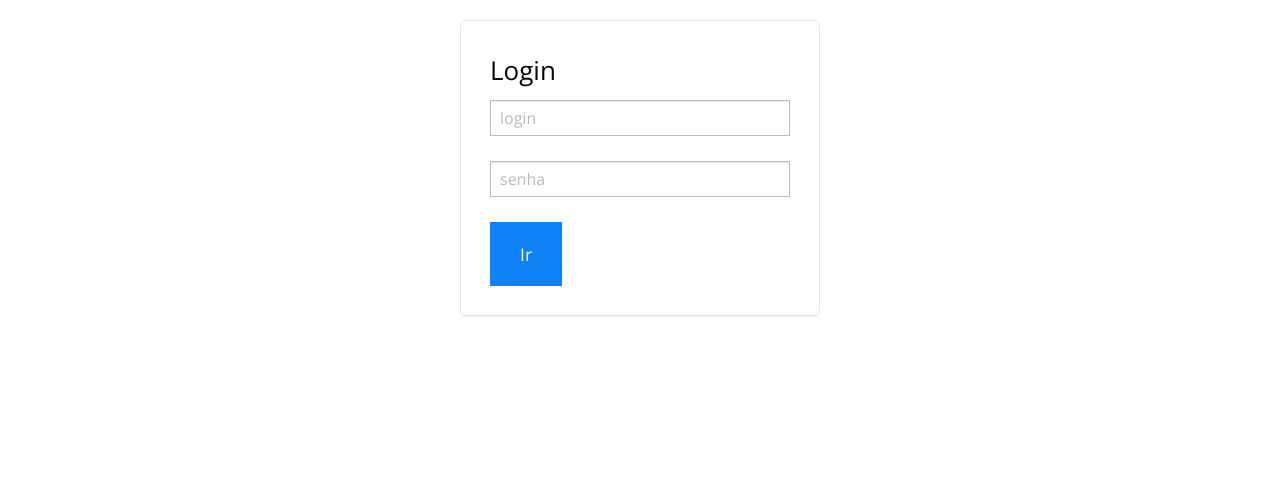
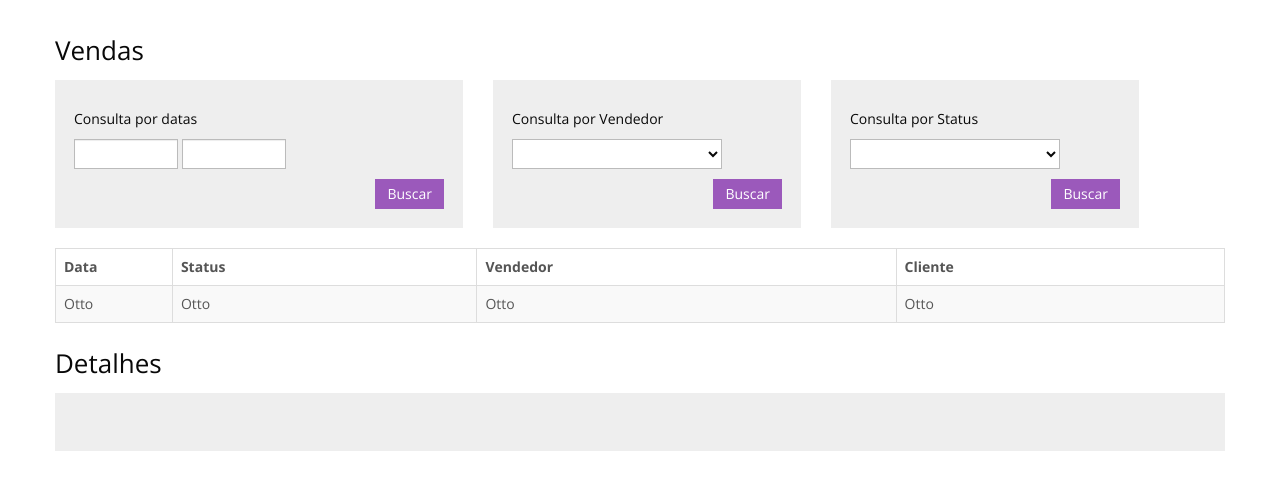
Before and after one commit to thedude66/livro-restful, a PHP site: page /index.php?go=vendasAdmin in a window 1280 px wide. Shown: the part 52-542 px from the top of the page. Run offline with PHP 8.4, Linux system fonts and the light colour scheme; lists and menus that the app fills with data are empty.

Commit message:
Tela de admin de Vendas
Desenho básico da tela, precisa criar o pdv primeiro

```diff
--- a/sistema-vendas-jquery/index.php
+++ b/sistema-vendas-jquery/index.php
@@ -79,7 +79,7 @@ else {
                                     echo "<li " . getActive('vendedores') . "><a href='index.php?go=vendedores'>Vendedores</a></li>";
                                     echo "<li " . getActive('clientes') . "><a href='index.php?go=clientes'>Clientes</a></li>";
                                     echo "<li " . getActive('produtos') . "><a href='index.php?go=produtos'>Produtos</a></li>";
-                                    echo "<li " . getActive('vendas') . "><a href='index.php?go=vendas'>Vendas</a></li>";
+                                    echo "<li " . getActive('vendasAdmin') . "><a href='index.php?go=vendasAdmin'>Vendas</a></li>";
                                 }
                             }
                             ?>
--- /dev/null
+++ b/sistema-vendas-jquery/js/vendasAdmin.js
@@ -0,0 +1,5 @@
+
+$(document).ready(function() {
+   preparaData($("#dataInicial"));
+   preparaData($("#dataFinal"));
+});
--- /dev/null
+++ b/sistema-vendas-jquery/vendasAdmin.html
@@ -0,0 +1,74 @@
+
+
+<h2>Vendas</h2>
+
+<div class="row">
+
+    <div class="span4 well">
+        <h4>Consulta por datas</h4>
+        <form>
+            <div class="controls">
+                <input type="text" id="dataInicial" class="input-small">
+                <input type="text" id="dataFinal" class="input-small">
+            </div>
+            <div>
+                <input type="button" value="Buscar" class="btn btn-info pull-right"/>
+            </div>
+        </form>
+    </div>
+
+    <div class="span3 well">
+        <h4>Consulta por Vendedor</h4>
+        <form>
+            <div class="controls">
+                <select id="inputVendedor" class="input-large"></select>
+            </div>
+            <div>
+                <input type="button" value="Buscar" class="btn btn-info pull-right"/>
+            </div>
+        </form>
+
+    </div>
+
+    <div class="span3 well">
+        <h4>Consulta por Status</h4>
+        <form>
+            <div class="controls">
+                <select id="inputStatus" class="input-large"></select>
+            </div>
+            <div>
+                <input type="button" value="Buscar" class="btn btn-info pull-right"/>
+            </div>
+        </form>
+
+    </div>
+
+</div>
+
+<div>
+    <table id="tableVendas" class="table table-bordered table-hover table-striped">
+        <thead>
+            <tr>
+                <th width="10%">Data</th>
+                <th>Status</th>
+                <th>Vendedor</th>
+                <th>Cliente</th>
+            </tr>
+        </thead>
+        <tbody>
+            <tr>
+                <td>Otto</td>
+                <td>Otto</td>
+                <td>Otto</td>
+                <td>Otto</td>
+            </tr>
+        </tbody>
+    </table>
+</div>
+
+<div id="detalhes" class="">
+    <h3>Detalhes</h3>
+    <div class="well">
+
+    </div>
+</div>
```
